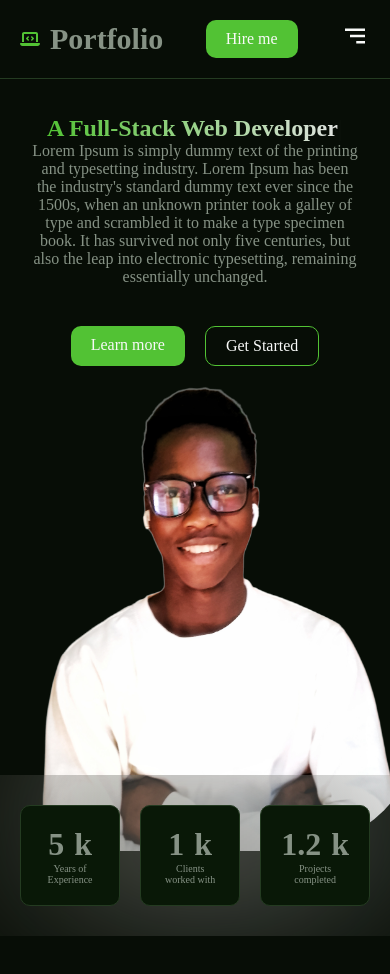
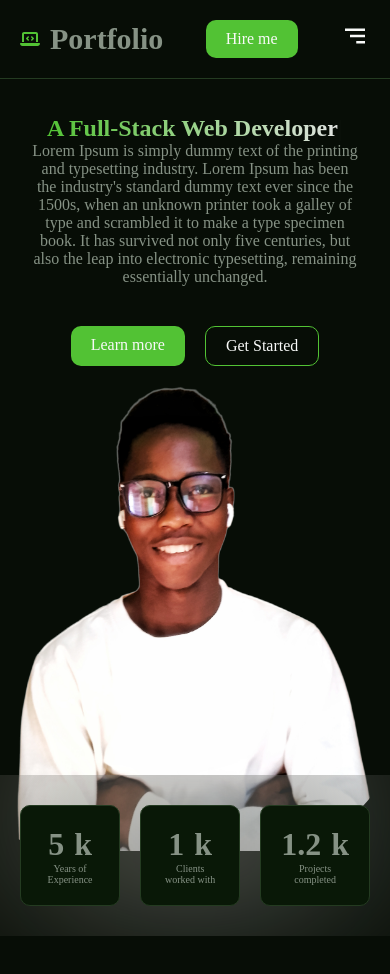
Before and after one commit to VictoryOseiwe/newPortfolio, a React (Vite) app: page / in a window 390 px wide. Shown: the top 974 px of the page. Built offline with nearby package versions, Linux system fonts and the light colour scheme.

Commit message:
heroImage optimized

```diff
--- a/src/components/Hero/Hero.css
+++ b/src/components/Hero/Hero.css
@@ -78,3 +78,10 @@
     bottom: 100px;
   }
 }
+
+@media (max-width: 798px) {
+  .heroImage {
+    position: relative;
+    right: 95px;
+  }
+}
```
